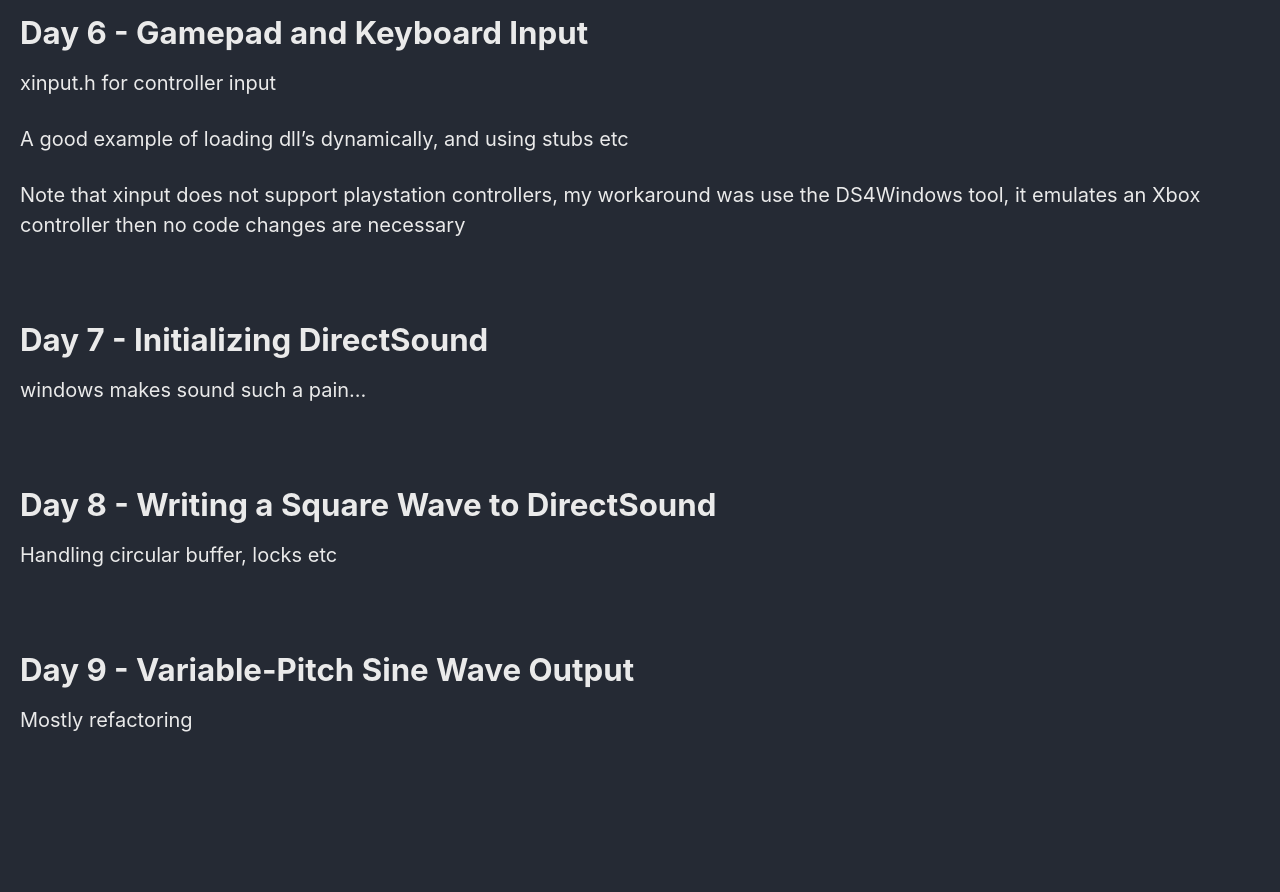
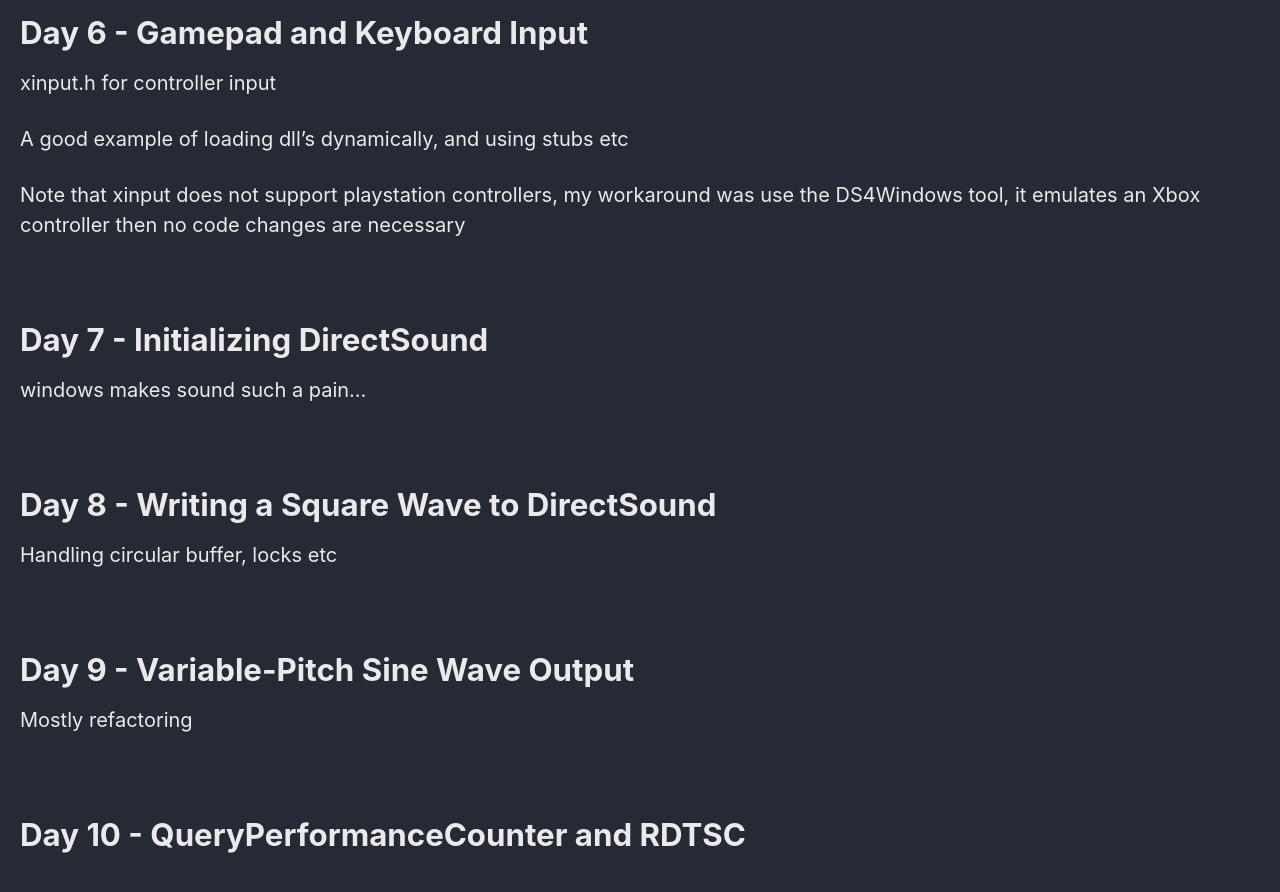
Before and after one commit to Connor-McCartney/Connor-McCartney.github.io, a Jekyll site: the page built from _pages/misc/HandmadeHeroNotes.md, in a window 1280 px wide and 900 px high, scrolled down 2192 px. Shown: the top 892 px of the window. Built offline with Jekyll 4.4.1, drawn with Linux system fonts in a browser that asks for light colours; cached includes are drawn as plain includes; our own code applies the rules of GitHub Pages for plain Markdown files; before the commit the page ends 2983 px from its top, so only the background shows below that.

Commit message:
Update HandmadeHeroNotes.md

```diff
--- a/_pages/misc/HandmadeHeroNotes.md
+++ b/_pages/misc/HandmadeHeroNotes.md
@@ -115,3 +115,7 @@ Handling circular buffer, locks etc
 # Day 9 - Variable-Pitch Sine Wave Output
 
 Mostly refactoring
+
+<br>
+
+# Day 10 - QueryPerformanceCounter and RDTSC
```
